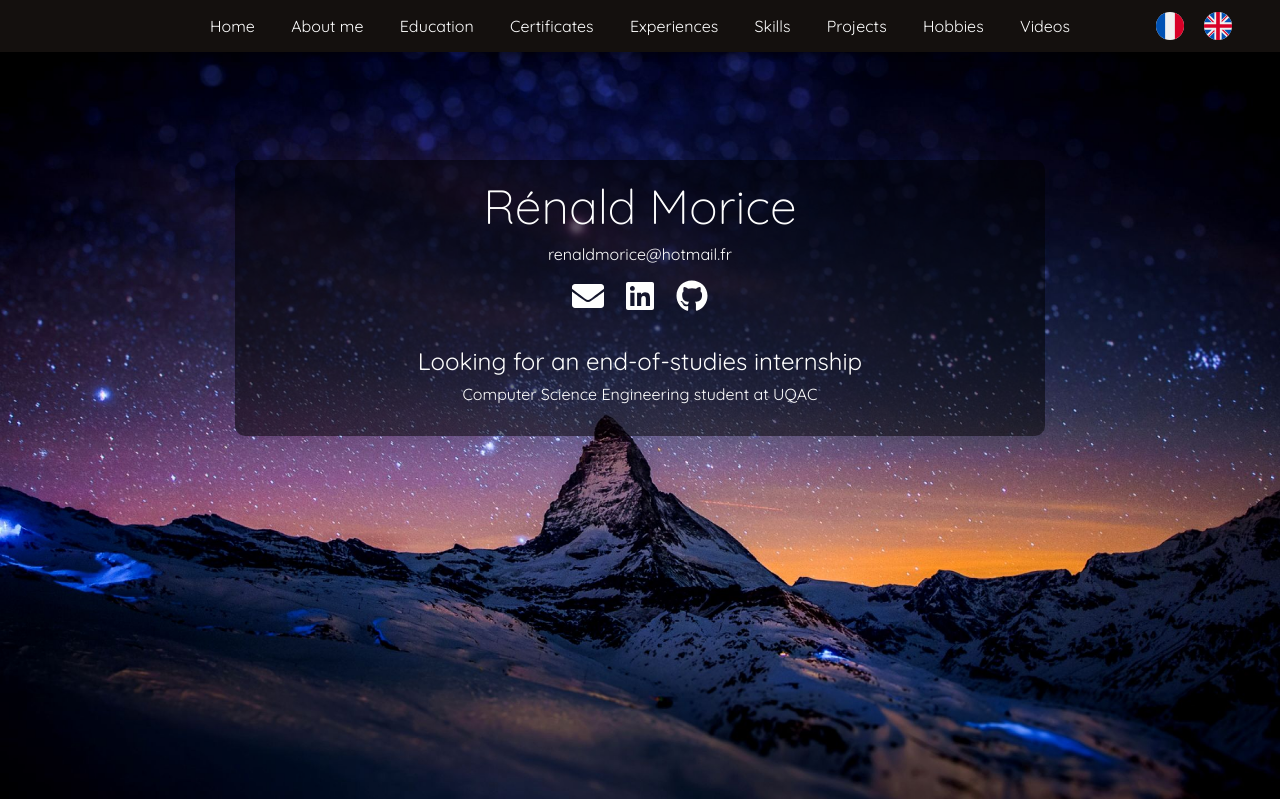
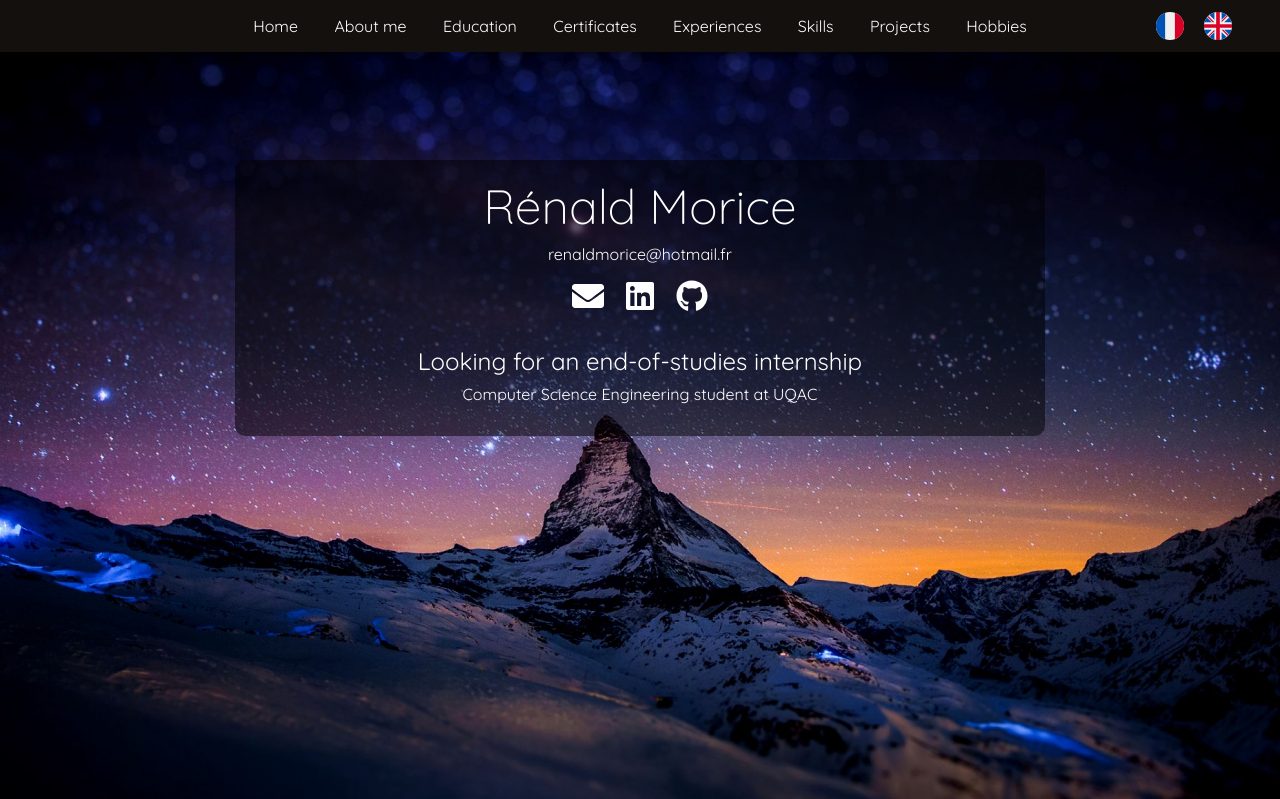
Before and after one commit to renald-morice/Portfolio, a PHP site: page / in a window 1280 px wide. Shown: the top 799 px of the page. Run offline with PHP 8.4, Linux system fonts and the light colour scheme.

Commit message:
Disable video section

```diff
--- a/content/nav.html
+++ b/content/nav.html
@@ -14,7 +14,6 @@
         <li class="scrollTo" data-scrollTo="#skills" data-TradID="nav_skills">Compétences</li>
         <li class="scrollTo" data-scrollTo="#projects" data-TradID="nav_projects">Projets</li>
         <li class="scrollTo" data-scrollTo="#hobbies" data-TradID="nav_hobbies">Centres d'intérêt</li>
-        <li class="scrollTo" data-scrollTo="#videos" data-TradID="nav_videos">Vidéos</li>
     </ul>
     <div id="languages">
         <img class="lang" data-lang="fr" src="images/icon/france.svg" alt="Logo FR">
--- a/index.php
+++ b/index.php
@@ -31,7 +31,7 @@ readfile("content/section-experiences.html");
 readfile("content/section-skills.html");
 readfile("content/section-projects.html");
 readfile("content/section-hobbies.html");
-readfile("content/section-videos.html");
+//readfile("content/section-videos.html");
 readfile("content/footer.html");
 
 echo '
```
